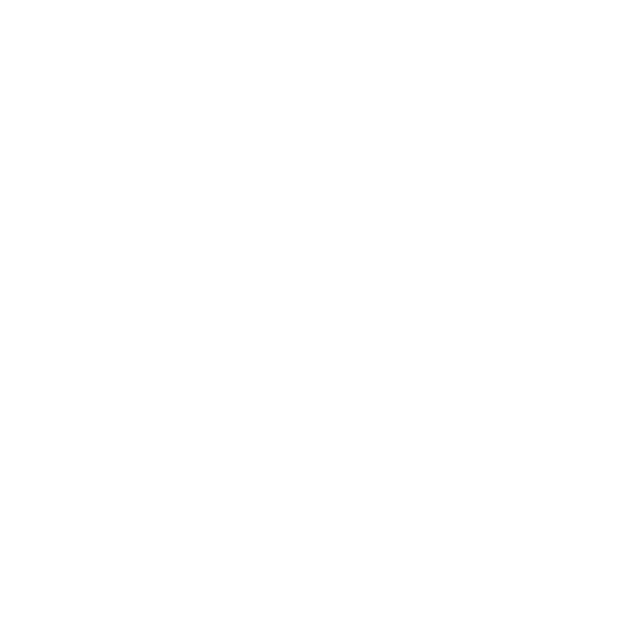
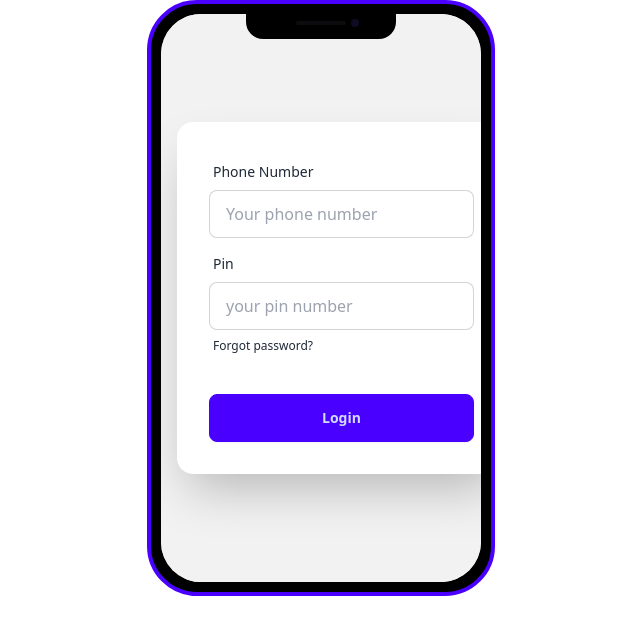
Before and after one commit to rajiasultanashraboni/Payoo-mobile-bank-using-dom, a plain HTML site: page index.html in a window 1280 px wide. Shown: the whole page, without its empty margins (319-959 px from the left). Drawn offline with nearby package versions, Linux system fonts and the light colour scheme.

Commit message:
setup is here

```diff
--- a/index.html
+++ b/index.html
@@ -4,6 +4,64 @@
     <meta charset="UTF-8" />
     <meta name="viewport" content="width=device-width, initial-scale=1.0" />
     <title>Document</title>
+    <link
+      href="https://cdn.jsdelivr.net/npm/daisyui@4.12.22/dist/full.min.css"
+      rel="stylesheet"
+      type="text/css"
+    />
+    <script src="https://cdn.tailwindcss.com"></script>
   </head>
-  <body></body>
+  <body>
+    <main>
+      <div class="flex justify-center">
+        <div class="mockup-phone border-primary">
+          <div class="camera"></div>
+          <div class="display">
+            <div class="artboard artboard-demo phone-1">
+              <div class="hero bg-base-200 min-h-screen">
+                <div class="hero-content flex-col">
+                  <div
+                    class="card bg-base-100 w-full max-w-sm shrink-0 shadow-2xl"
+                  >
+                    <form class="card-body">
+                      <div class="form-control">
+                        <label class="label">
+                          <span class="label-text">Phone Number</span>
+                        </label>
+                        <input
+                          type="text"
+                          placeholder="Your phone number"
+                          class="input input-bordered"
+                          required
+                        />
+                      </div>
+                      <div class="form-control">
+                        <label class="label">
+                          <span class="label-text">Pin</span>
+                        </label>
+                        <input
+                          type="number"
+                          placeholder="your pin number"
+                          class="input input-bordered"
+                          required
+                        />
+                        <label class="label">
+                          <a href="#" class="label-text-alt link link-hover"
+                            >Forgot password?</a
+                          >
+                        </label>
+                      </div>
+                      <div class="form-control mt-6">
+                        <button class="btn btn-primary">Login</button>
+                      </div>
+                    </form>
+                  </div>
+                </div>
+              </div>
+            </div>
+          </div>
+        </div>
+      </div>
+    </main>
+  </body>
 </html>
```
Also changed, not shown: tailwind.config.js (added).
